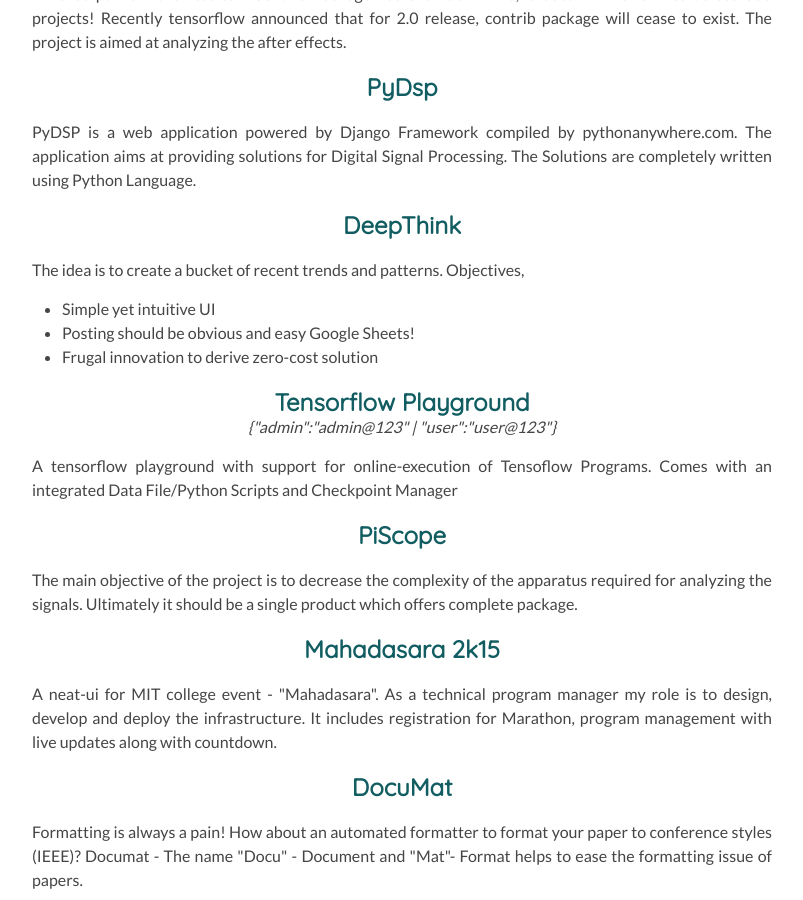
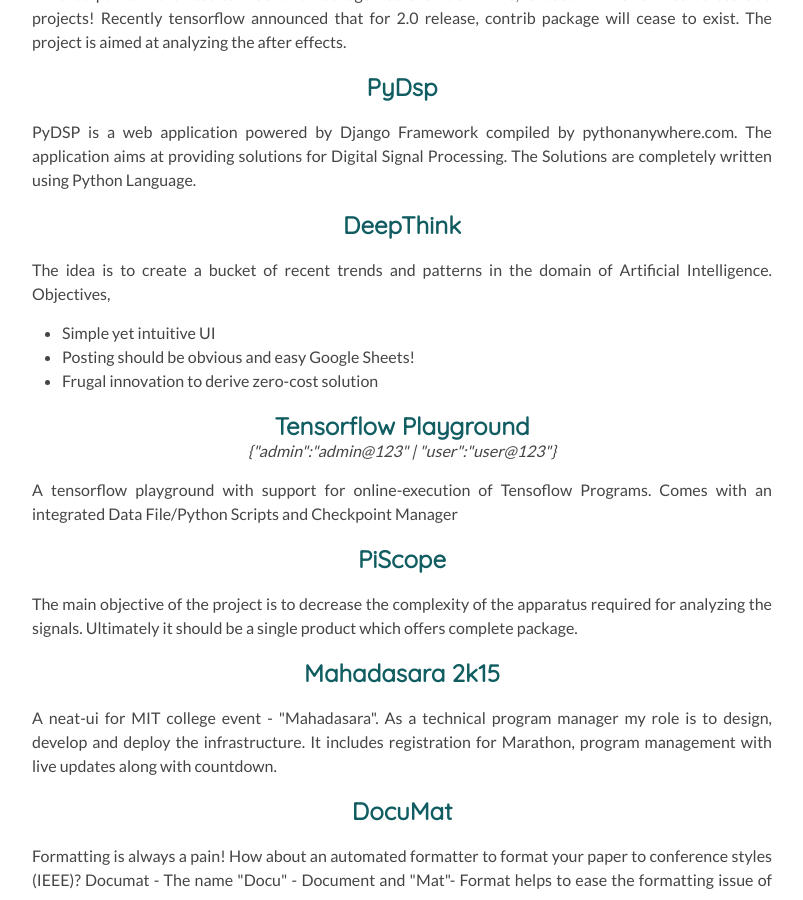
Before and after one commit to kingspp/kingspp.github.io, a Jekyll site: the page built from demos.html, in a window 1280 px wide and 900 px high, scrolled down 531 px. Shown: the whole window, without its empty margins (238-1041 px from the left). Built offline with Jekyll 4.4.1, drawn with Linux system fonts in a browser that asks for light colours; nearby versions of some CDN libraries.

Commit message:
Updated descriptions

```diff
--- a/demos.html
+++ b/demos.html
@@ -33,7 +33,7 @@
 
         <h2><a href="https://kingspp.github.io/deepthink/">DeepThink</a></h2>
         <div>
-            <p>The idea is to create a bucket of recent trends and patterns. Objectives,</p>
+            <p>The idea is to create a bucket of recent trends and patterns in the domain of Artificial Intelligence. Objectives,</p>
             <ul>
                 <li>Simple yet intuitive UI</li>
                 <li>Posting should be obvious and easy Google Sheets!</li>
```
